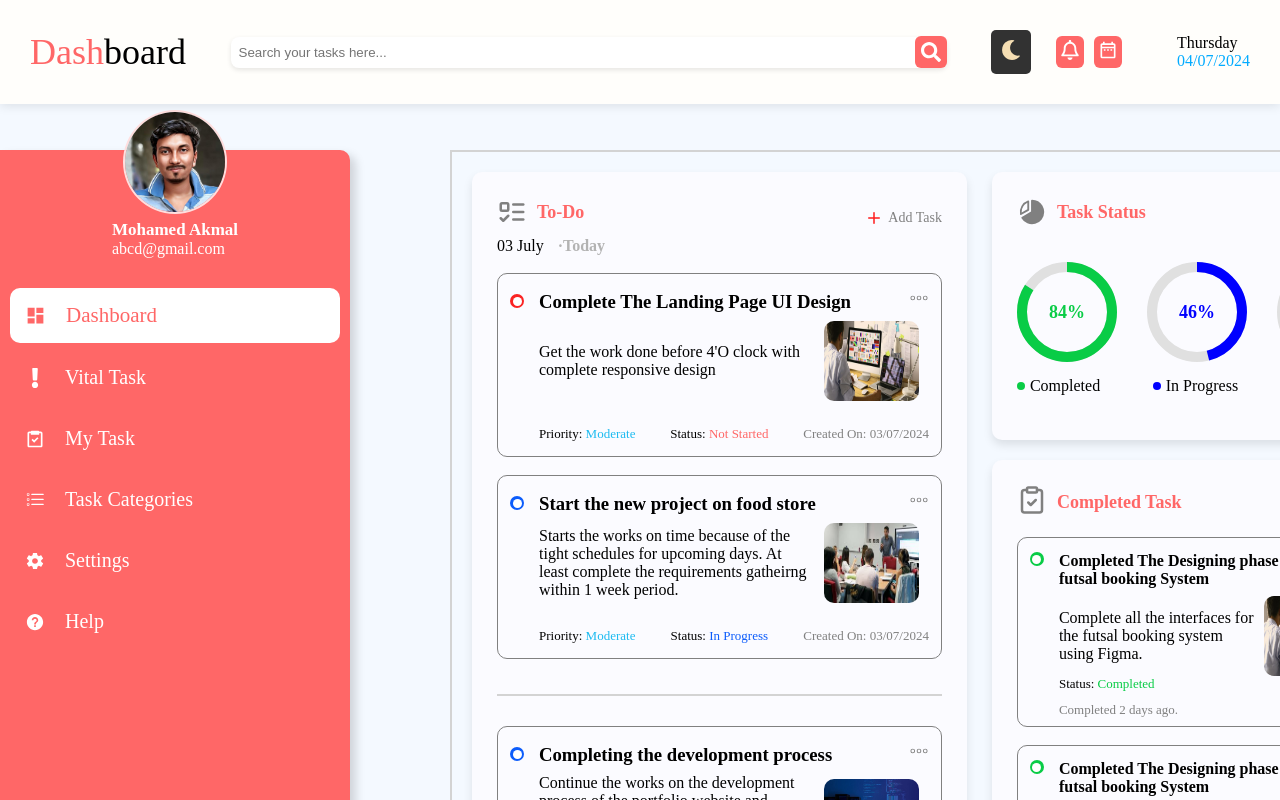
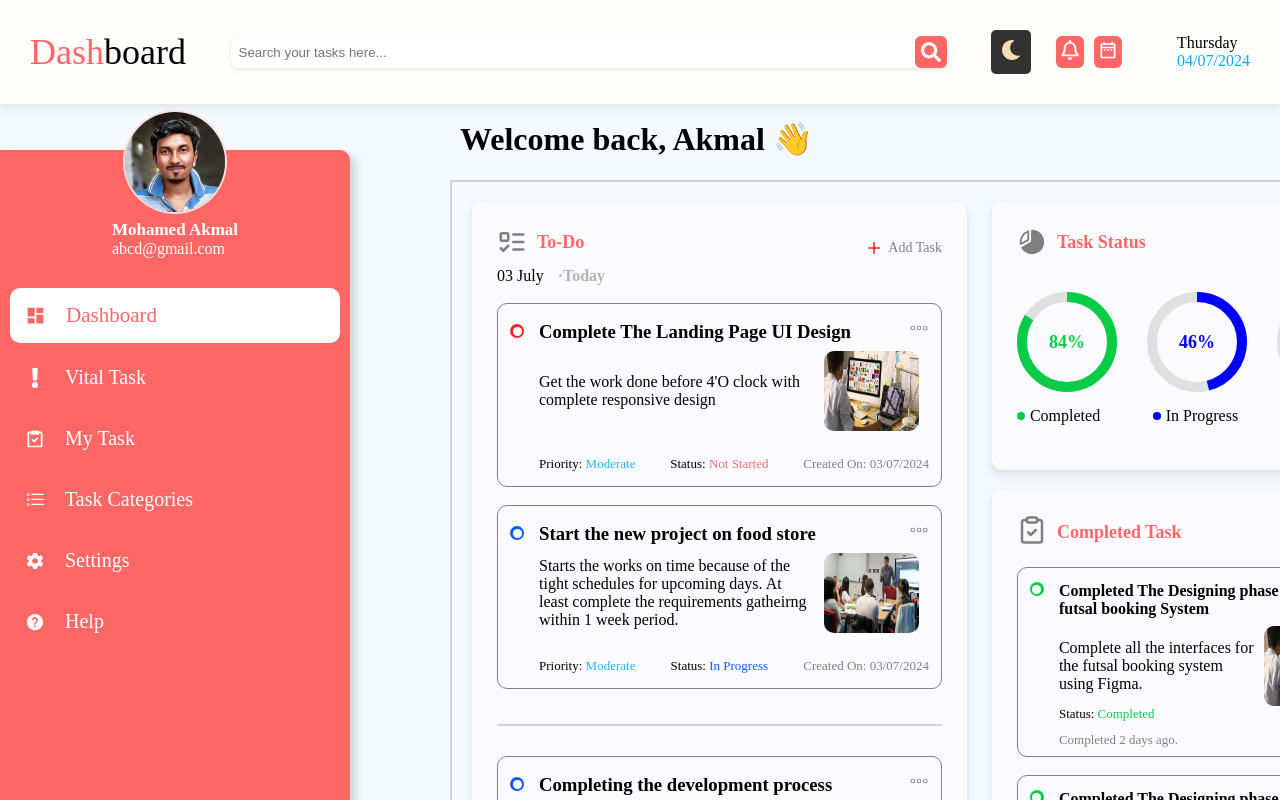
Before and after one commit to Akmal1796/ToDoApp, a React (Vite) app: page / in a window 1280 px wide. Shown: the top 800 px of the page. Built offline with nearby package versions, Linux system fonts and the light colour scheme.

Commit message:
Started the working on the task section's greeting section

```diff
--- a/src/Components/Tasks.css
+++ b/src/Components/Tasks.css
@@ -1,3 +1,13 @@
+.all-task-section-container {
+    position: relative;
+}
+
+.greeting-section {
+    position: absolute;
+    top: -30px;
+    left: 460px;
+}
+
 .overlay {
     position: fixed;
     top: 0;
@@ -13,6 +23,7 @@
     align-items: start;
     justify-content: space-between;
     position: absolute;
+    top: 30px;
     left: 450px;
     border: 2px solid lightgray;
     padding: 20px;
--- a/src/Components/Tasks.jsx
+++ b/src/Components/Tasks.jsx
@@ -25,7 +25,11 @@ const Tasks = () => {
   }
 
   return (
-    <div className='tasks-container'>
+    <div className='all-task-section-container'>
+      <div className='greeting-section'>
+        <h1>Welcome back, Akmal 👋</h1>
+      </div>
+      <div className='tasks-container'>
       {isFormOpen && <div className="overlay" onClick={toggleForm}></div>}
       <div className='todo'>
         <div>
@@ -224,6 +228,7 @@ const Tasks = () => {
 
       </div>
     </div>
+    </div>
   )
 }
 
```
